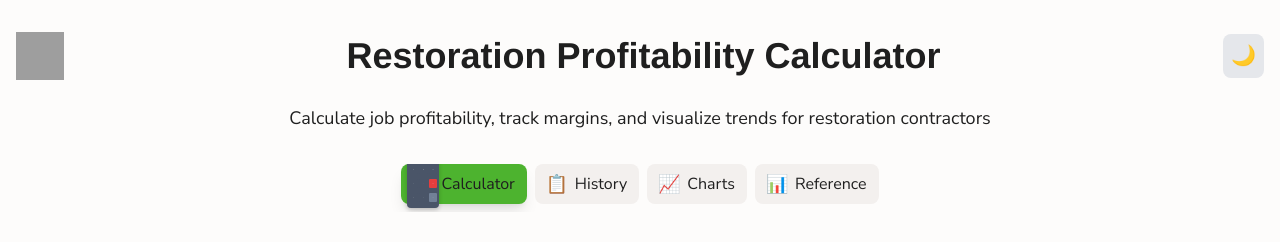
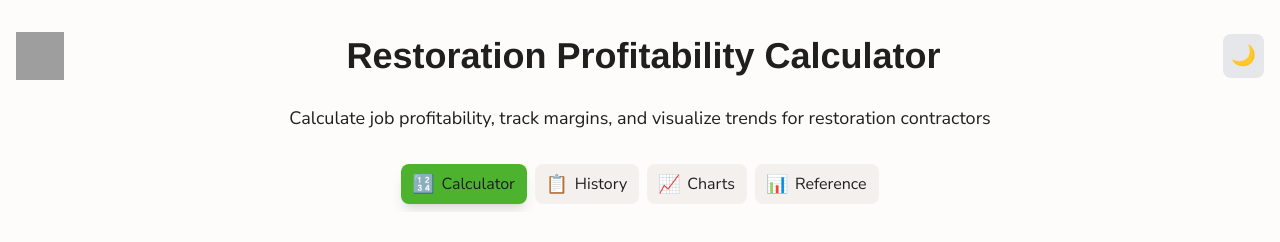
Before and after one commit to KayFernPR/Division-Calculator, a React (Vite) app: page / in a window 1280 px wide. Shown: the top 242 px of the page. Built offline with nearby package versions, Linux system fonts and the light colour scheme; grey boxes are pictures that could not be loaded.

Commit message:
changed calculator icon

```diff
--- a/src/App.jsx
+++ b/src/App.jsx
@@ -64,7 +64,7 @@ function App() {
   }
 
   const tabs = [
-    { id: 'calculator', label: 'Calculator', icon: '🧮', iconSrc: '/calculator.svg' },
+    { id: 'calculator', label: 'Calculator', icon: '🔢' },
     { id: 'history', label: 'History', icon: '📋' },
     { id: 'chart', label: 'Charts', icon: '📈' },
     { id: 'reference', label: 'Reference', icon: '📊' }
@@ -102,24 +102,7 @@ function App() {
                 }`}
               >
                 <span className="mr-2 flex items-center justify-center w-5 h-5">
-                  {tab.id === 'calculator' ? (
-                    <div className="calculator-icon flex-shrink-0" style={{width: '5px', height: '5px', fontSize: '1px'}}>
-                      <div className="calc-screen" style={{height: '1px', fontSize: '1px'}}>0</div>
-                      <div className="calc-buttons" style={{height: '3px'}}>
-                        <div className="calc-btn" style={{fontSize: '1px'}}>7</div>
-                        <div className="calc-btn" style={{fontSize: '1px'}}>8</div>
-                        <div className="calc-btn" style={{fontSize: '1px'}}>9</div>
-                        <div className="calc-btn" style={{fontSize: '1px'}}>+</div>
-                        <div className="calc-btn" style={{fontSize: '1px'}}>-</div>
-                        <div className="calc-btn clear" style={{fontSize: '1px'}}>C</div>
-                        <div className="calc-btn" style={{fontSize: '1px'}}>×</div>
-                        <div className="calc-btn" style={{fontSize: '1px'}}>÷</div>
-                        <div className="calc-btn equals" style={{fontSize: '1px'}}>=</div>
-                      </div>
-                    </div>
-                  ) : (
-                    <span className="text-lg">{tab.icon}</span>
-                  )}
+                  <span className="text-lg">{tab.icon}</span>
                 </span>
                 <span style={{color: '#1F1F1F'}}>{tab.label}</span>
               </button>
```
